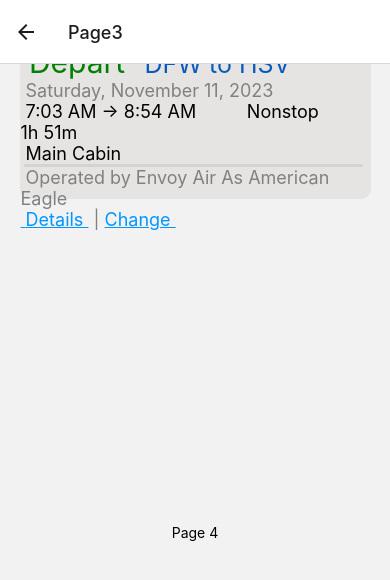
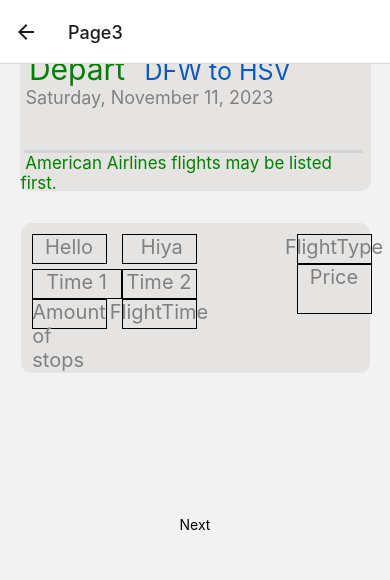
Before and after one commit to AATechCulture/Maroon-5ive, a React Native app: screen /Page3 in a window 390 px wide. Shown: the top 580 px of the page. Built offline with nearby package versions, Linux system fonts and the light colour scheme.

Commit message:
Components boxes

```diff
--- a/screens/Page3.js
+++ b/screens/Page3.js
@@ -66,18 +66,42 @@
           <Text style={style.text}> Depart </Text> <Text style={style.text2}> DFW to HSV</Text>
         </Text>
         <Text style={style.text3}> Saturday, November 11, 2023 </Text>
-        <Text style={style.text4}> 7:03 AM → 8:54 AM          Nonstop         1h 51m</Text>
-        <Text style={style.text4}> Main Cabin</Text>
+        <Text style={style.text4}> </Text>
+        <Text style={style.text4}> </Text>
         <View style={style.box2}></View>
-        <Text style={style.text5}> Operated by Envoy Air As American Eagle</Text>
-        <Text>
-          <Text style={style.text6}> Details </Text><Text style={style.text5}> | </Text><Text style={style.text6}>Change </Text>
-        </Text>
+        <Text></Text>
+        <Text style={style.text6}> American Airlines flights may be listed first.</Text>
+      <View style={APIcomponent.box}>
+        <View style={APIcomponent.departureBox}>
+          <Text style={APIcomponent.text1}>Hello</Text>
+        </View>
+        <View style={APIcomponent.destinationBox}>
+          <Text style={APIcomponent.text1}> Hiya</Text>
+        </View>
+        <View style={APIcomponent.departureTime}>
+          <Text style={APIcomponent.text1}>Time 1</Text>
+        </View>
+        <View style={APIcomponent.destinationTime}>
+          <Text style={APIcomponent.text1}>Time 2</Text>
+        </View>
+        <View style={APIcomponent.AmountOfStops}>
+          <Text style={APIcomponent.text1}>Amount of stops</Text>
+        </View>
+        <View style={APIcomponent.FlightTime}>
+          <Text style={APIcomponent.text1}>FlightTime</Text>
+        </View>
+        <View style={APIcomponent.FlightType}>
+          <Text style={APIcomponent.text1}>FlightType</Text>
+        </View>
+        <View style={APIcomponent.DollarAmount}>
+          <Text style={APIcomponent.text1}>Price</Text>
+        </View>
+      </View>
       </View>
       <TouchableOpacity
           onPress={() => navigation.navigate("Page4", { navigation })}
         >
-          <Text>Page 4</Text>
+          <Text>Next</Text>
         </TouchableOpacity>
     </View>
   );
@@ -86,7 +110,7 @@
 const style = StyleSheet.create({
   box: {
     width: "90%",
-    height: "20%",
+    height: "18%",
     backgroundColor: '#E5E4E2',
     borderWidth: 1,
     borderColor: '#E5E4E2',
@@ -124,6 +148,99 @@
     fontSize: 18,
     color: "#0096FF",
     textDecorationLine: "underline"
+  },
+  text6:{
+    fontSize: 17,
+    color: "green"
   }
 
 });
+const APIcomponent = StyleSheet.create({
+  box: {
+    display: "flex",
+    width: "100%",
+    height: 150,
+    backgroundColor: '#E5E4E2',
+    borderWidth: 1,
+    borderColor: '#E5E4E2',
+    position: "relative",
+    top: 30,
+    borderRadius: 10,
+  },
+  departureBox: {
+    top: 10,
+    left: 10,
+    width: 75,
+    height: 30,
+    borderColor: "black",
+    borderWidth: 1,
+    alignItems : "center",
+  },
+  destinationBox: {
+    top: -20,
+    left: 100,
+    width: 75,
+    height: 30,
+    borderColor: "black",
+    borderWidth: 1,
+    alignItems : "center",
+  },
+  departureTime: {
+    top: -15,
+    left: 10,
+    width: 90,
+    height: 30,
+    borderColor: "black",
+    borderWidth: 1,
+    alignItems : "center",
+  },
+  destinationTime: {
+    top: -45,
+    left: 100,
+    width: 75,
+    height: 30,
+    borderColor: "black",
+    borderWidth: 1,
+    alignItems : "center",
+  },
+  AmountOfStops: {
+    top: -45,
+    left: 10,
+    width: 75,
+    height: 30,
+    borderColor: "black",
+    borderWidth: 1,
+    alignItems : "center",
+  },
+  FlightTime: {
+    top: -75,
+    left: 100,
+    width: 75,
+    height: 30,
+    borderColor: "black",
+    borderWidth: 1,
+    alignItems : "center",
+  },
+  DollarAmount: {
+    top: -170,
+    left: 275,
+    width: 75,
+    height: 50,
+    borderColor: "black",
+    borderWidth: 1,
+    alignItems : "center",
+  },
+  FlightType: {
+    top: -170,
+    left: 275,
+    width: 75,
+    height: 30,
+    borderColor: "black",
+    borderWidth: 1,
+    alignItems : "center",
+  },
+  text1: {
+    fontSize: 20,
+    color: "gray",
+  }
+})
```
